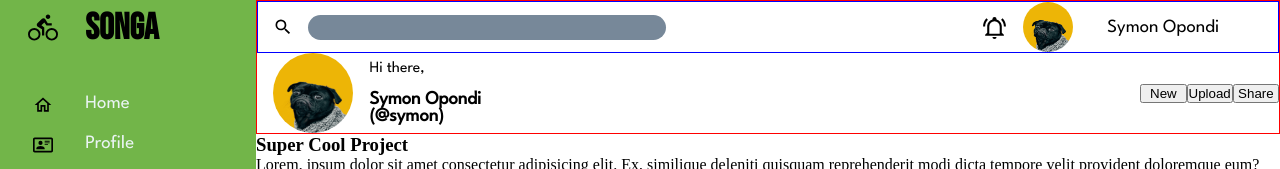
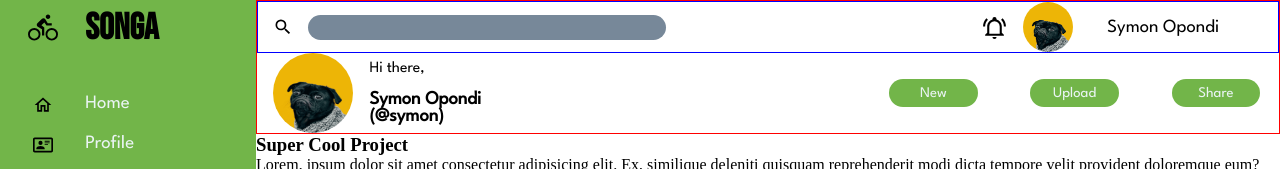
Before and after one commit to symonogwe/admin-dashboard, a plain HTML site: page index.html in a window 1280 px wide. Shown: the top 169 px of the page. Drawn offline with Linux system fonts and the light colour scheme.

Commit message:
Create 3-col-grid on social-btns and style buttons.

```diff
--- a/index.css
+++ b/index.css
@@ -242,8 +242,24 @@ header {
 }
 
 .social-btns {
+    /* border: 1px solid red; */
     display: grid;
     grid-template-columns: repeat(3, 1fr);
+    gap: 15px;
+    width: 40%;
+}
+
+.social-btns > button {
+    background-color: var(--base-color);
+    border: none;
+    color: var(--paragraph-color);
+    font-family: var(--base-paragraph-ff);
+    font-size: calc(.6rem + .4vw);
+    border-radius: 30px;
+    width: 70%;
+    padding: 0.5em .5em;
+    justify-self: center;
+    cursor: pointer;
 }
 
 /* MAIN SECTION AREA */
```
